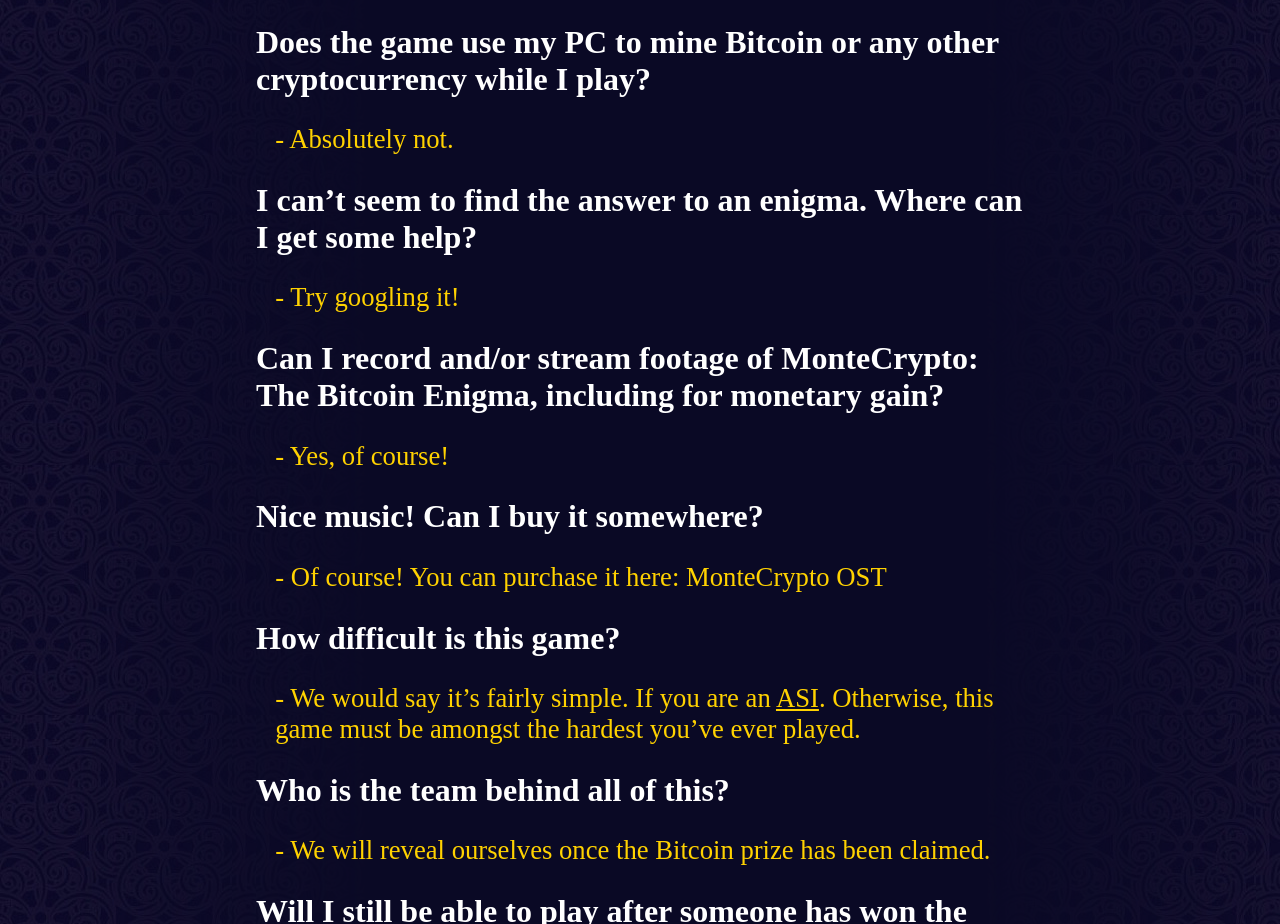
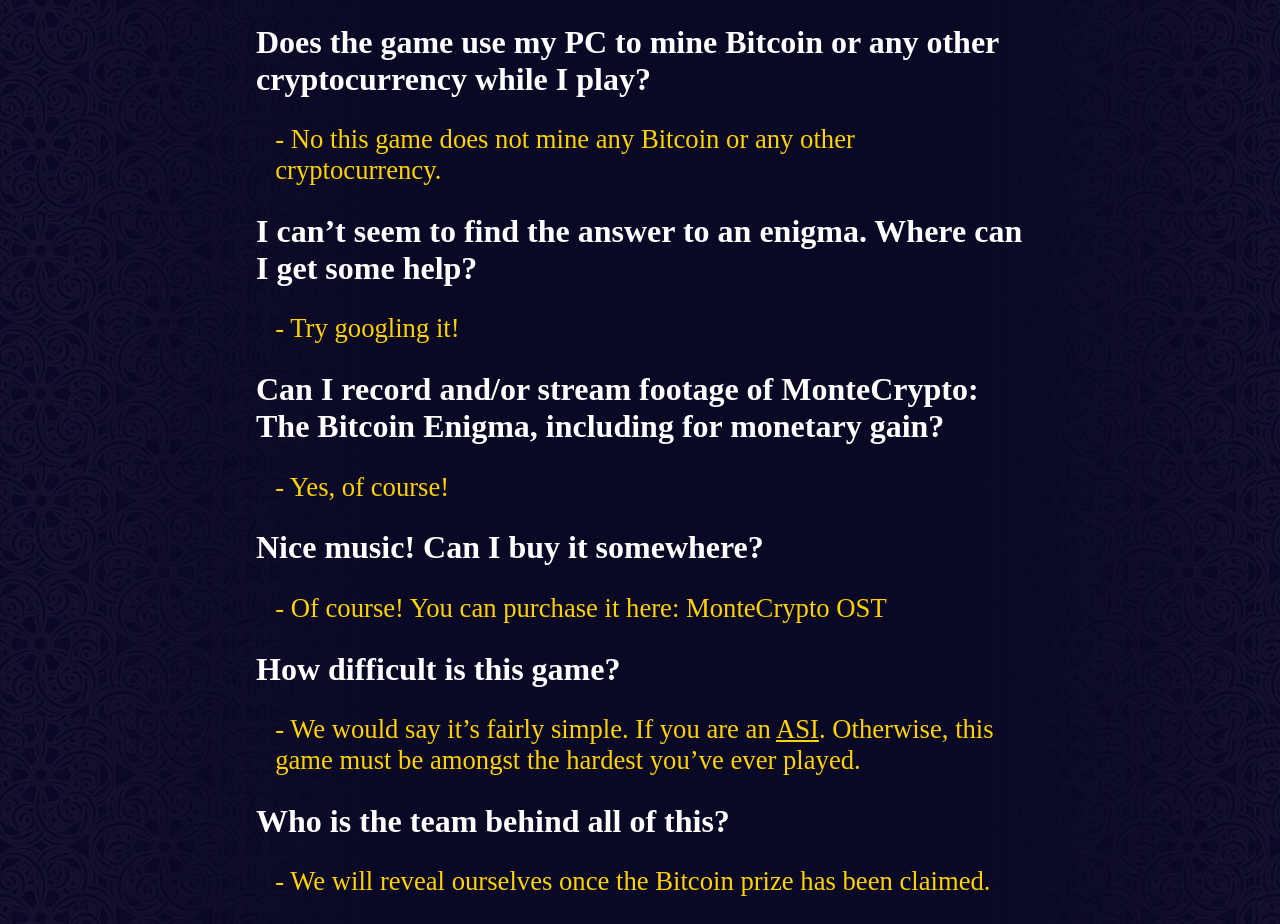
Before and after one commit to montecrypto-game/montecrypto-game.github.io, a plain HTML site: page faq.html in a window 1280 px wide. Shown: the part 1309-2233 px from the top of the page. Drawn offline with nearby package versions, Linux system fonts and the light colour scheme; no server answers; a web font is replaced by a local one.

Commit message:
Water… yes, water!

```diff
--- a/faq.html
+++ b/faq.html
@@ -74,7 +74,7 @@
 	<p class='answer'>- A wallet.dat file is a file that contains the private keys required to unlock the wallet. It has been encrypted with a 24 words-long password using the BitcoinCore client. By playing MonteCrypto: The Bitcoin Enigma and solving all the enigmas, you will be able to decrypt the password.</p>
 
 <h2>Does the game use my PC to mine Bitcoin or any other cryptocurrency while I play?</h2>
-<p class='answer'>- Absolutely not.</p>
+<p class='answer'>- No this game does not mine any Bitcoin or any other cryptocurrency.</p>
 
 <h2>I can’t seem to find the answer to an enigma. Where can I get some help?</h2>
 	<p class='answer'>- Try googling it!</p>
```
Also changed, not shown: index.html (+1 -1 lines).
